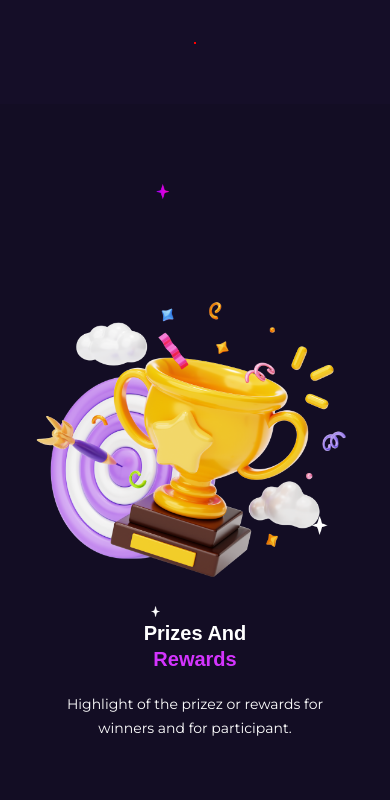
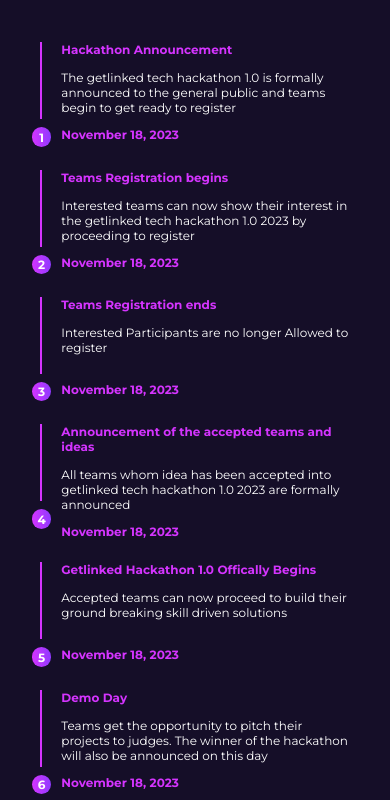
Before and after one commit to Ojerinde/getLinked-Hackathon, a Vue app: page / in a window 390 px wide. Shown: the part 5308-6108 px from the top of the page. Built offline with nearby package versions, Linux system fonts and the light colour scheme; a web font is replaced by a local one.

Commit message:
style: add responsiveness

```diff
--- a/src/components/TheHeader/TheHeader.vue
+++ b/src/components/TheHeader/TheHeader.vue
@@ -62,7 +62,11 @@
             <img src="../../assets/icons/close.svg" />
           </figure>
           <ul>
-            <li v-for="(link, index) in navigationLinks" :key="index">
+            <li
+              v-for="(link, index) in navigationLinks"
+              :key="index"
+              @click="toggleMobileNav(false)"
+            >
               <RouterLink :to="`/${link.link}`">{{ link.label }}</RouterLink>
             </li>
           </ul>
--- a/src/components/TheTimeline/MobileTimeline.vue
+++ b/src/components/TheTimeline/MobileTimeline.vue
@@ -1,7 +1,28 @@
+<script setup>
+defineProps({
+  heading: {
+    type: String,
+    required: true
+  },
+  description: {
+    type: String,
+    required: true
+  },
+  step: {
+    type: String,
+    required: true
+  },
+  date: {
+    type: String,
+    required: true
+  }
+})
+</script>
+
 <template>
   <div class="mTimeline">
     <div class="mTimeline__box--2">
-      <p :class="{ 'mTimeline__border--lg': step === 1, 'mTimeline__border--sm': step !== 1 }"></p>
+      <p class="mTimeline__border"></p>
       <p class="mTimeline__step">{{ step }}</p>
     </div>
     <div>
@@ -17,6 +38,4 @@
   </div>
 </template>
 
-<script setup></script>
-
 <style scoped="true"></style>
--- a/src/components/TheTimeline/TheTimeline.vue
+++ b/src/components/TheTimeline/TheTimeline.vue
@@ -1,7 +1,7 @@
 <script setup>
 import LeftTimeline from './LeftTimeline.vue'
+import OtherSideTimeline from './OtherSideTimeline.vue'
 import MobileTimeline from './MobileTimeline.vue'
-import OtherSideTimeline from './OtherSideTimeline.vue'
 const lists = [
   {
     heading: 'Hackathon Announcement',
@@ -73,7 +73,14 @@
     </ul>
     <!-- Mobile -->
     <div class="timeline__mobile">
-      <mobile-timeline></mobile-timeline>
+      <mobile-timeline
+        v-for="list in lists"
+        :key="list.id"
+        :heading="list.heading"
+        :description="list.description"
+        :date="list.date"
+        :step="list.id"
+      ></mobile-timeline>
     </div>
   </section>
 </template>
--- a/src/stylesheets/appStyles/_header.scss
+++ b/src/stylesheets/appStyles/_header.scss
@@ -122,7 +122,7 @@
       height: 100%;
       display: flex;
       flex-direction: column;
-      align-items: center;
+      align-items: flex-start;
       justify-content: center;
       z-index: 1000;
       border-radius: 0.8rem;
@@ -138,16 +138,16 @@
           right: 10%;
           border-radius: 50%;
           padding: 0.5rem;
-          width: 2.1rem;
-          height: 2.1rem;
+          width: 3rem;
+          height: 3rem;
           border: 1px solid #903aff;
           display: flex;
           justify-content: center;
           align-items: center;
 
           & img {
-            width: 1.1rem;
-            height: 1.1rem;
+            width: 1.5rem;
+            height: 1.5rem;
           }
         }
 
@@ -157,6 +157,7 @@
           display: flex;
           justify-content: flex-start;
           flex-direction: column;
+          margin-bottom: 1rem;
 
           & li {
             margin: 1rem 0;
--- a/src/stylesheets/appStyles/_timeline.scss
+++ b/src/stylesheets/appStyles/_timeline.scss
@@ -36,9 +36,10 @@
 
   &__mobile {
     display: none;
-    border: 1px solid red;
     @media only screen and (max-width: 1024px) {
       display: flex;
+      flex-direction: column;
+      width: 100%;
     }
   }
 }
@@ -208,3 +209,62 @@
     font-weight: 700;
   }
 }
+
+.mTimeline {
+  margin-bottom: 2.3rem;
+  display: flex;
+  width: 100%;
+
+  &__border {
+    width: 0.2rem;
+    height: 7.7rem;
+    background-color: $pink-color;
+  }
+  &__box--2 {
+    margin-right: 1rem;
+  }
+
+  &__step {
+    display: flex;
+    justify-content: center;
+    align-items: center;
+    font-size: 1.2rem;
+    font-weight: 700;
+    width: 1.932rem;
+    height: 1.932rem;
+    border-radius: 50%;
+    margin-left: -0.8rem;
+    margin-top: 0.8rem;
+    background: linear-gradient(270deg, #903aff 0%, #d434fe 100%);
+  }
+  &__heading {
+    color: $pink-color;
+    font-size: 1.2rem;
+    font-weight: 700;
+  }
+
+  &__description {
+    margin-top: 1.3rem;
+    font-size: 1.2rem;
+    font-weight: 400;
+    height: 5rem;
+  }
+
+  &__date {
+    margin-top: 0.7rem;
+    color: $pink-color;
+    font-size: 1.2rem;
+    font-weight: 700;
+  }
+  &__box--1 {
+    position: relative;
+
+    & img {
+      width: 1rem;
+      height: 1.2rem;
+      position: absolute;
+      bottom: -250%;
+      left: -8%;
+    }
+  }
+}
```
